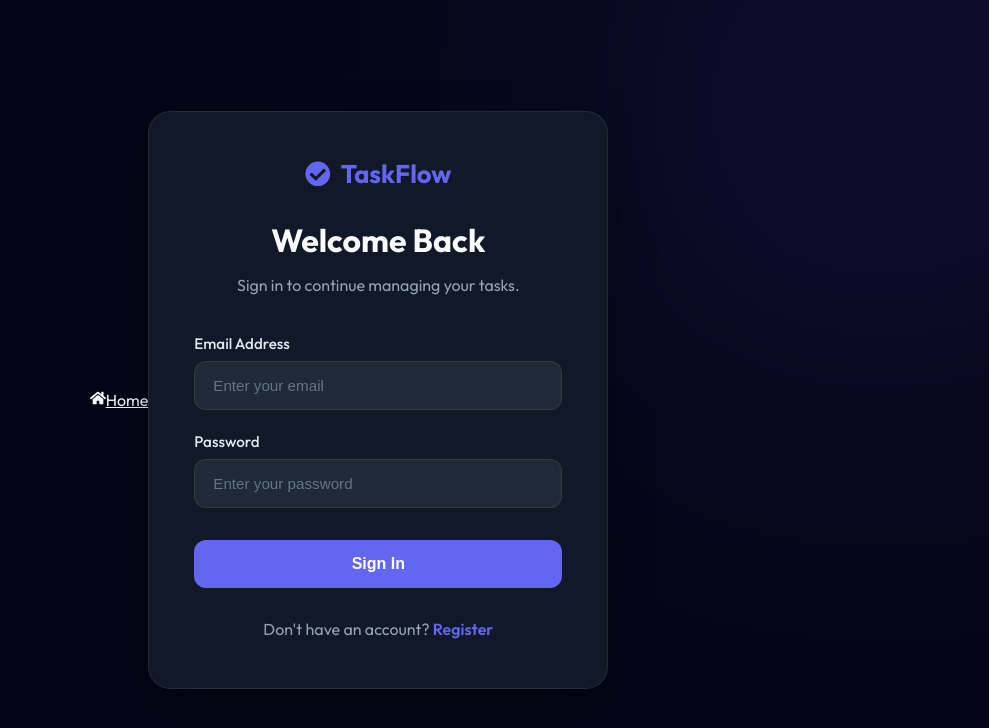
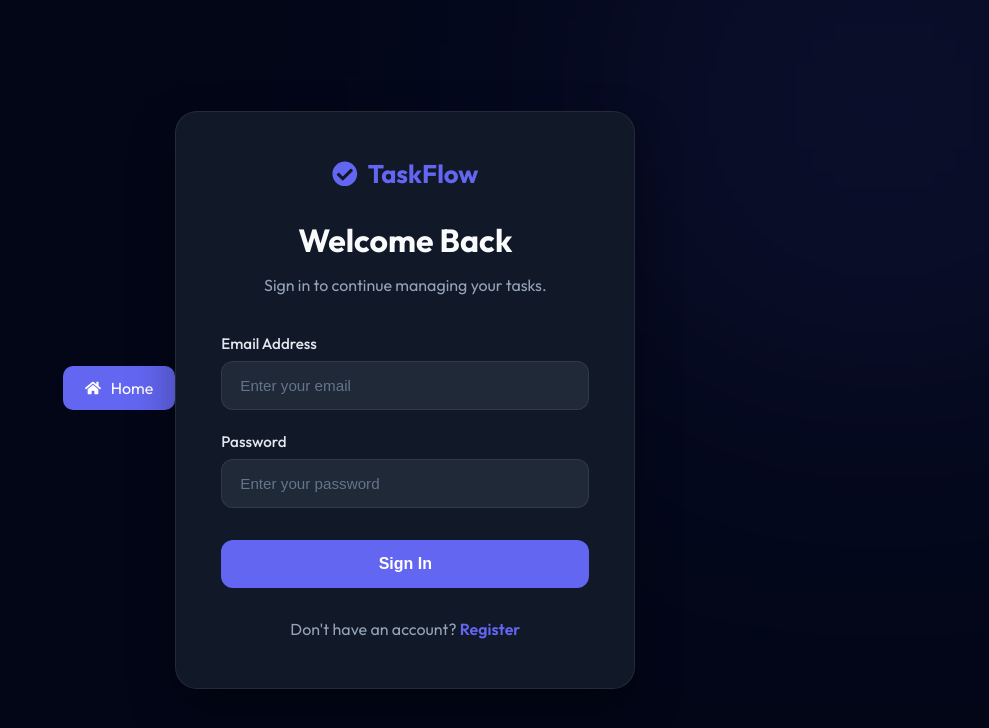
Before and after one commit to Isharani01/taskflow, a React (Vite) app: page /login in a window 1280 px wide. Shown: the top 728 px of the page, without its empty margins (291-1280 px from the left). Built offline with nearby package versions, Linux system fonts and the light colour scheme.

Commit message:
added styling for home button inside kigin.module.css

```diff
--- a/src/pages/Login/Login.module.css
+++ b/src/pages/Login/Login.module.css
@@ -144,6 +144,33 @@
 .registerLink a:hover {
   color: #818cf8;
 }
+.homeBtn{
+    display:inline-flex;
+    align-items:center;
+    gap:10px;
+
+    margin-bottom:25px;
+
+    text-decoration:none;
+
+    color:white;
+
+    background:#6366f1;
+
+    padding:12px 22px;
+
+    border-radius:10px;
+
+    transition:.3s;
+}
+
+.homeBtn:hover{
+    background:#4f46e5;
+}
+
+.homeBtn svg{
+    font-size:1rem;
+}
 
 @media (max-width: 768px) {
   .loginCard {
```
